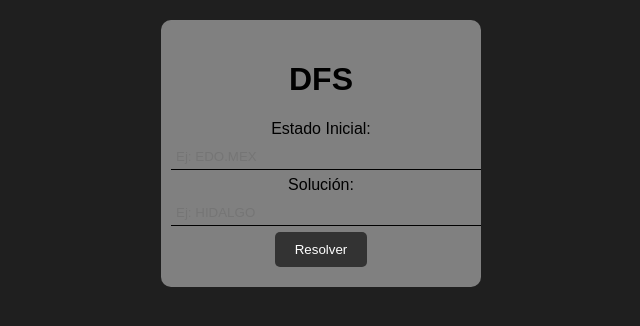
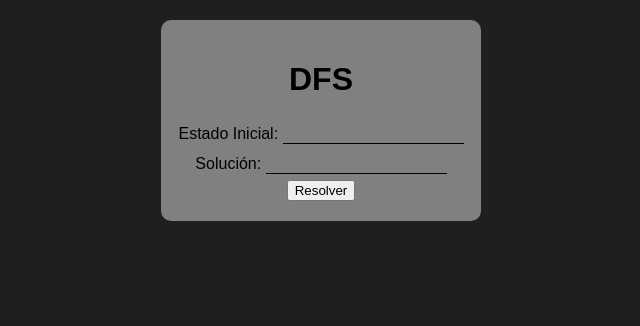
Before and after one commit to ROSY1304/DFS_Rec, a Flask app: page / in a window 1280 px wide. Shown: the top 326 px of the page, without its empty margins (319-959 px from the left). Run offline with Flask 3, Linux system fonts and the light colour scheme.

Commit message:
Update index.html

```diff
--- a/templates/index.html
+++ b/templates/index.html
@@ -1,17 +1,18 @@
 <!DOCTYPE html>
-<html lang="es">
+<html lang="en">
 <head>
     <meta charset="UTF-8">
     <meta name="viewport" content="width=device-width, initial-scale=1.0">
-    <title>DFS en Flask</title>
+    <title>DFS</title>
+</head>
 <style>
-        body {
+    body{
         margin: 0;
         background-color: #1f1f1f;
         font-family: sans-serif;
         color: azure;
     }
-        form {
+    form{
         margin: auto;
         margin-top: 20px;
         width: 300px;
@@ -21,54 +22,30 @@
         text-align: center;
         color: black;
     }
-        input {
+    input{
         border: transparent;
         border-bottom: 1px solid #000;
         background-color: transparent;
         margin: 6px 0;
-            padding: 5px;
-            width: 100%;
     }
-        button {
-            background-color: #333;
-            color: white;
-            border: none;
-            padding: 10px 20px;
-            border-radius: 5px;
-            cursor: pointer;
-        }
-        button:hover {
-            background-color: #555;
-        }
-        .caja {
+    .caja{
         margin: auto;
         width: 300px;
         border: 1px solid #fff;
         border-radius: 10px;
         text-align: center;
         margin-top: 20px;
-            padding: 10px;
-            background-color: #333;
-        }
-        h2 {
-            color: white;
-        }
-        ul {
-            list-style-type: none;
-            padding: 0;
-            color: white;
     }
 </style>
-</head>
 <body>
 
 <form action="/solve" method="post">
-        <h1>DFS </h1>
+    <h1>DFS</h1>
     <label for="estado_inicial">Estado Inicial:</label>
-        <input type="text" id="estado_inicial" name="estado_inicial" required placeholder="Ej: EDO.MEX">
+    <input type="text" id="estado_inicial" name="estado_inicial" required>
     <br>
     <label for="solucion">Solución:</label>
-        <input type="text" id="solucion" name="solucion" required placeholder="Ej: HIDALGO">
+    <input type="text" id="solucion" name="solucion" required>
     <br>
     <button type="submit">Resolver</button>
 </form>
```
Lines whose indentation alone changed are shown as unchanged.
